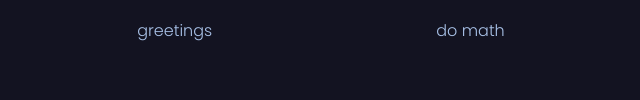
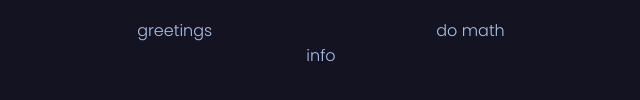
Before and after one commit to mac3141/cis367-lab0, a website: page public/index.html in a window 1280 px wide. Shown: the part 304-404 px from the top of the page, 319-959 px from the left. Drawn offline with Linux system fonts and the light colour scheme.

Commit message:
Add static info page
"info"

```diff
--- a/public/index.html
+++ b/public/index.html
@@ -18,6 +18,8 @@
         <a href="http://localhost:3000/math/9/times/5">do math</a>
         <div></div>
     </div>
+
+    <div class="info"><a href="info.jpg">info</a></div>
 </body>
 
 </html>
--- a/public/styles.css
+++ b/public/styles.css
@@ -24,3 +24,7 @@ a {
     display: flex;
     justify-content: space-evenly;
 }
+
+.info {
+    text-align: center;
+}
```
Also changed, not shown: public/info.jpg (added).
